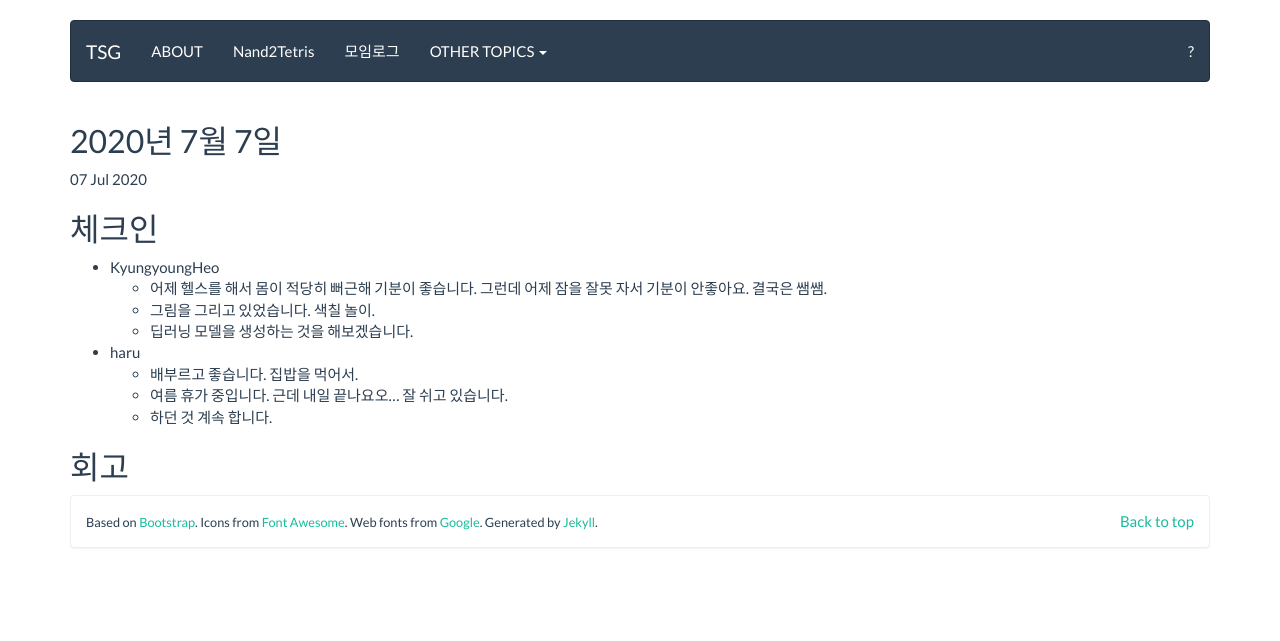
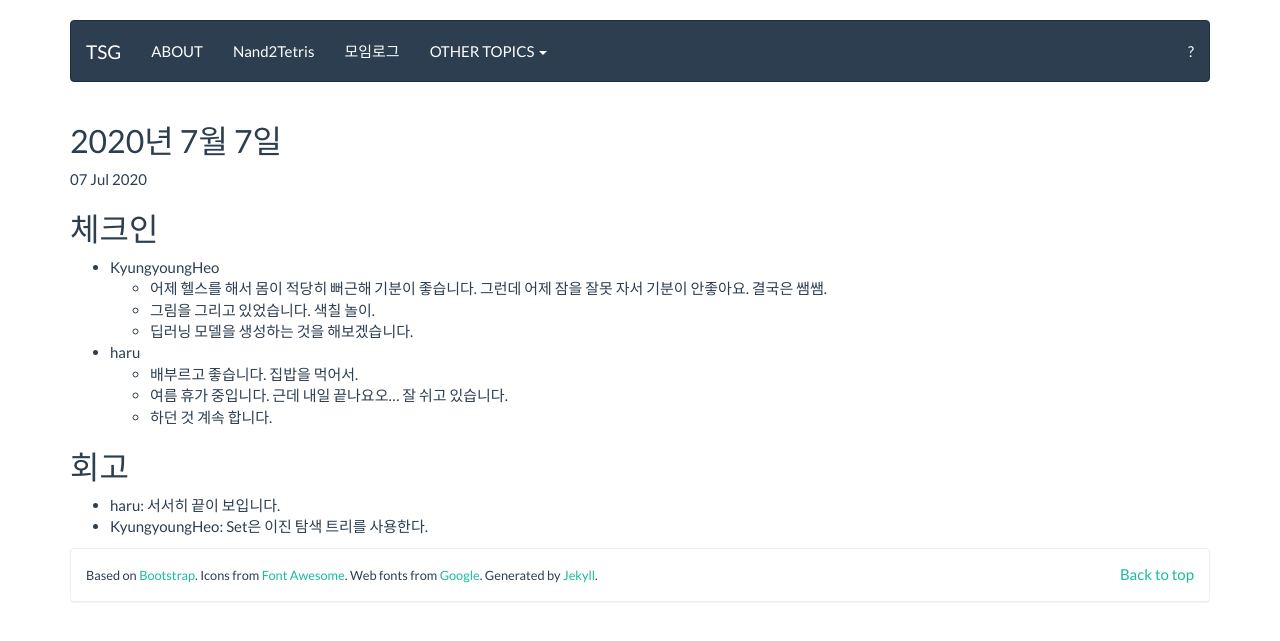
Before and after one commit to tuestudy/tuestudy.github.io, a Jekyll site: the page built from _posts/2020-07-07-meeting.md, in a window 1280 px wide. Shown: the top 641 px of the page. Built offline with Jekyll 4.4.1, drawn with Linux system fonts in a browser that asks for light colours.

Commit message:
2020-07-07 회고

```diff
--- a/_posts/2020-07-07-meeting.md
+++ b/_posts/2020-07-07-meeting.md
@@ -18,3 +18,6 @@
   - 하던 것 계속 합니다.
 
 ## 회고
+
+- haru: 서서히 끝이 보입니다.
+- KyungyoungHeo: Set은 이진 탐색 트리를 사용한다.
```
